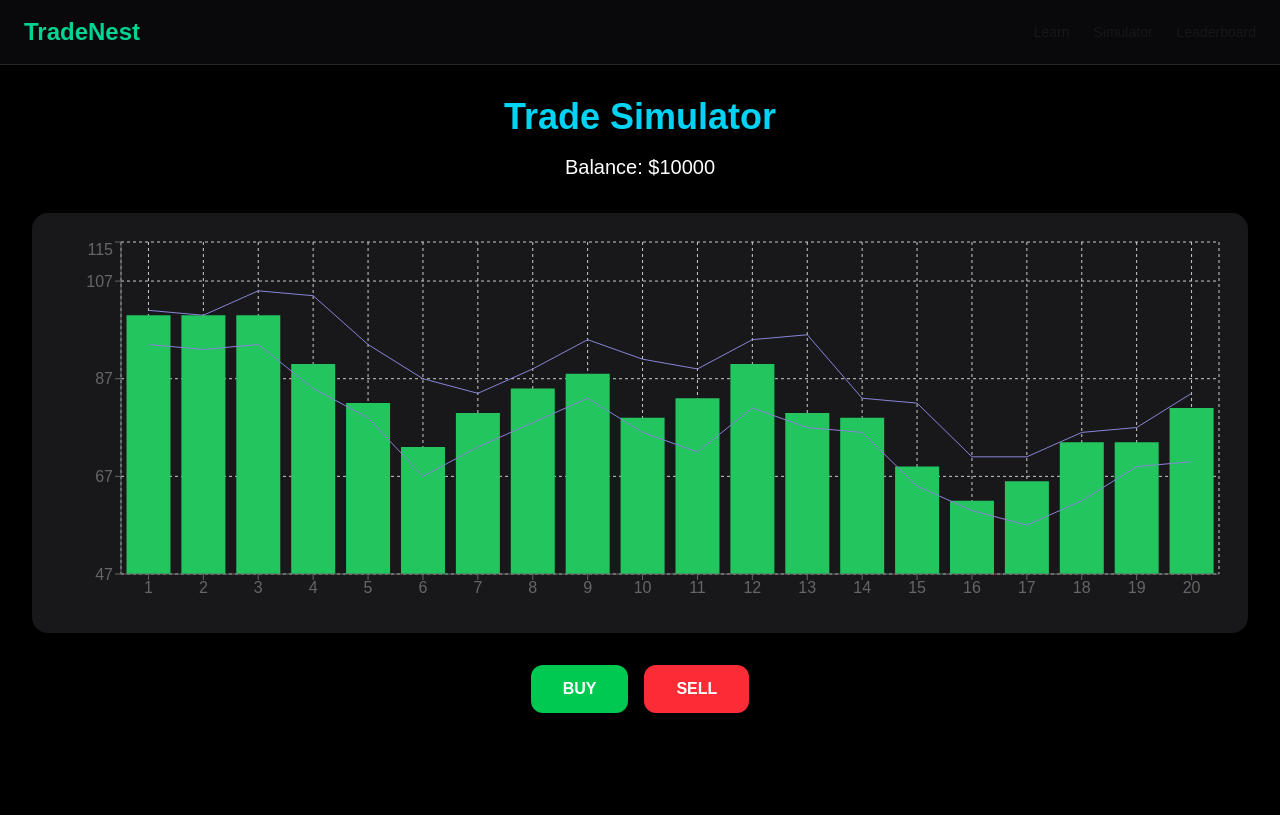
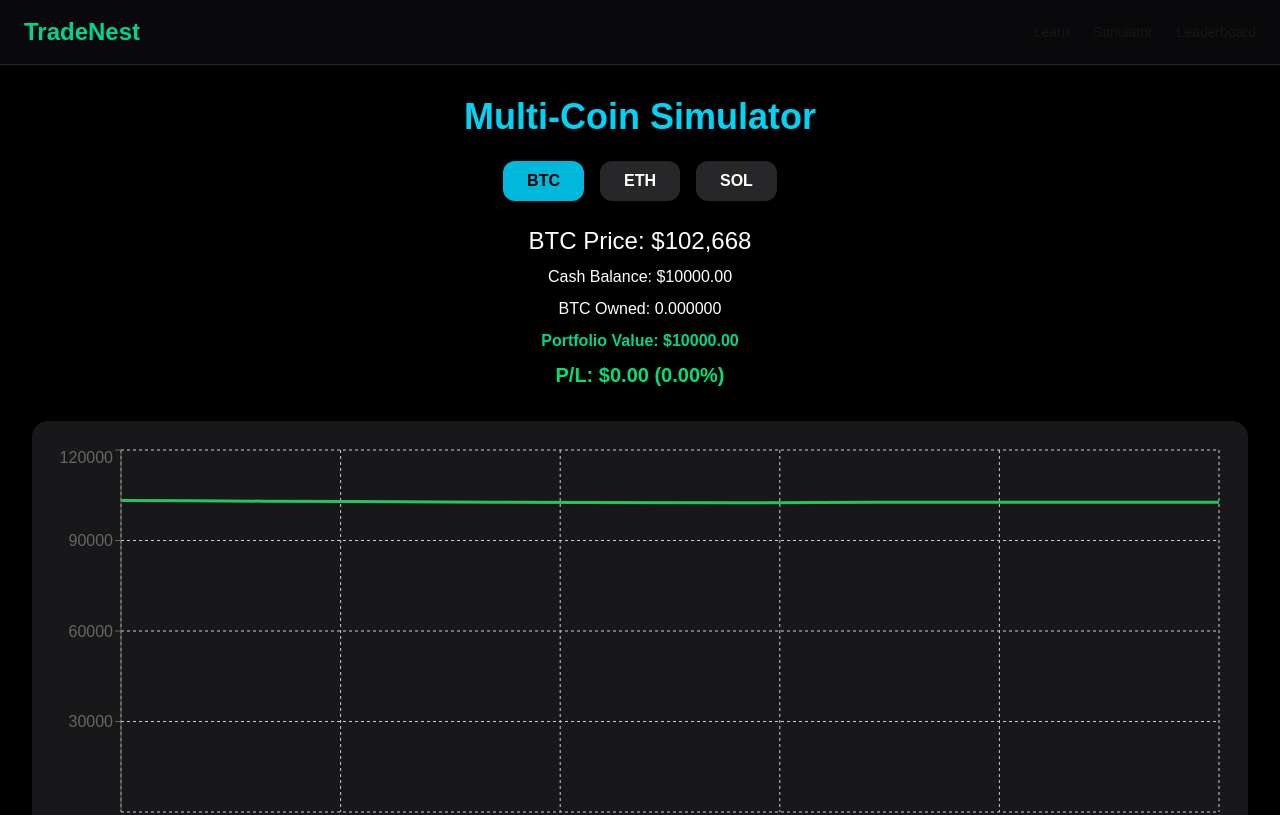
Before and after one commit to fernandoperez704-byte/tradenest, a Next.js app: page /simulator in a window 1280 px wide. Shown: the top 815 px of the page. Built offline with nearby package versions, Linux system fonts and the light colour scheme.

Commit message:
add profit loss tracking

```diff
--- a/app/simulator/page.tsx
+++ b/app/simulator/page.tsx
@@ -1,9 +1,9 @@
 "use client";
+
 import Navbar from "../components/Navbar";
-import { useState } from "react";
+import { useEffect, useState } from "react";
 import {
-  ComposedChart,
-  Bar,
+  LineChart,
   Line,
   XAxis,
   YAxis,
@@ -12,103 +12,289 @@ import {
   CartesianGrid,
 } from "recharts";
 
-type Candle = {
-  name: string;
-  open: number;
-  close: number;
-  high: number;
-  low: number;
+type PricePoint = {
+  time: string;
+  price: number;
 };
 
-function createCandles(): Candle[] {
-  let price = 100;
+type Trade = {
+  type: string;
+  coin: string;
+  price: number;
+  time: string;
+};
 
-  return Array.from({ length: 20 }, (_, i) => {
-    const open = price;
-    const close = open + Math.floor(Math.random() * 20 - 10);
-    const high = Math.max(open, close) + Math.floor(Math.random() * 8);
-    const low = Math.min(open, close) - Math.floor(Math.random() * 8);
+const startingPrices = {
+  BTC: 103000,
+  ETH: 2500,
+  SOL: 180,
+};
 
-    price = close;
+const startingBalance = 10000;
 
-    return {
-      name: `${i + 1}`,
-      open,
-      close,
-      high,
-      low,
+export default function SimulatorPage() {
+  const [selectedCoin, setSelectedCoin] =
+    useState<"BTC" | "ETH" | "SOL">("BTC");
+
+  const [prices, setPrices] = useState(startingPrices);
+
+  const [history, setHistory] = useState<PricePoint[]>([]);
+
+  const [balance, setBalance] =
+    useState(startingBalance);
+
+  const [owned, setOwned] = useState(0);
+
+  const [message, setMessage] = useState("");
+
+  const [trades, setTrades] = useState<Trade[]>([]);
+
+  function updatePrices() {
+    setPrices((prev) => {
+      const updated = {
+        BTC: Math.max(
+          1000,
+          prev.BTC + Math.floor(Math.random() * 800 - 400)
+        ),
+
+        ETH: Math.max(
+          100,
+          prev.ETH + Math.floor(Math.random() * 60 - 30)
+        ),
+
+        SOL: Math.max(
+          10,
+          prev.SOL + Math.floor(Math.random() * 20 - 10)
+        ),
       };
+
+      const selectedPrice = updated[selectedCoin];
+
+      setHistory((old) => [
+        ...old.slice(-29),
+        {
+          time: new Date().toLocaleTimeString(),
+          price: selectedPrice,
+        },
+      ]);
+
+      return updated;
     });
   }
 
-export default function SimulatorPage() {
-  const [candles, setCandles] = useState<Candle[]>(createCandles());
-  const [balance, setBalance] = useState(10000);
-  const [result, setResult] = useState("");
+  useEffect(() => {
+    updatePrices();
 
-  function trade(type: "BUY" | "SELL") {
-    const last = candles[candles.length - 1];
-    const win =
-      (type === "BUY" && last.close > last.open) ||
-      (type === "SELL" && last.close < last.open);
+    const interval = setInterval(updatePrices, 1000);
 
-    if (win) {
-      setBalance(balance + 100);
-      setResult(`${type} won +$100`);
-    } else {
-      setBalance(balance - 100);
-      setResult(`${type} lost -$100`);
+    return () => clearInterval(interval);
+  }, [selectedCoin]);
+
+  const currentPrice = prices[selectedCoin];
+
+  function buyCoin() {
+    const amount = 100;
+
+    if (balance < amount) {
+      setMessage("Not enough balance.");
+      return;
     }
 
-    setCandles(createCandles());
+    setBalance((prev) => prev - amount);
+
+    setOwned((prev) => prev + amount / currentPrice);
+
+    setTrades((prev) => [
+      {
+        type: "BUY",
+        coin: selectedCoin,
+        price: currentPrice,
+        time: new Date().toLocaleTimeString(),
+      },
+      ...prev,
+    ]);
+
+    setMessage(`Bought $100 of ${selectedCoin}`);
   }
 
-  return (<>
+  function sellCoin() {
+    if (owned <= 0) {
+      setMessage(`No ${selectedCoin} owned.`);
+      return;
+    }
+
+    const value = owned * currentPrice;
+
+    setBalance((prev) => prev + value);
+
+    setOwned(0);
+
+    setTrades((prev) => [
+      {
+        type: "SELL",
+        coin: selectedCoin,
+        price: currentPrice,
+        time: new Date().toLocaleTimeString(),
+      },
+      ...prev,
+    ]);
+
+    setMessage(
+      `Sold ${selectedCoin} for $${value.toFixed(2)}`
+    );
+  }
+
+  const portfolioValue =
+    balance + owned * currentPrice;
+
+  const pnl =
+    portfolioValue - startingBalance;
+
+  const pnlPercent =
+    (pnl / startingBalance) * 100;
+
+  return (
+    <>
       <Navbar />
+
       <main className="min-h-screen bg-black text-white p-8">
         <h1 className="text-4xl font-bold text-cyan-400 text-center">
-        Trade Simulator
+          Multi-Coin Simulator
         </h1>
 
-      <p className="text-center mt-4 text-xl">
-        Balance: ${balance}
+        <div className="mt-6 flex justify-center gap-4">
+          {["BTC", "ETH", "SOL"].map((coin) => (
+            <button
+              key={coin}
+              onClick={() =>
+                setSelectedCoin(
+                  coin as "BTC" | "ETH" | "SOL"
+                )
+              }
+              className={`px-6 py-2 rounded-xl font-bold ${
+                selectedCoin === coin
+                  ? "bg-cyan-500 text-black"
+                  : "bg-zinc-800"
+              }`}
+            >
+              {coin}
+            </button>
+          ))}
+        </div>
+
+        <div className="mt-6 text-center space-y-2">
+          <p className="text-2xl">
+            {selectedCoin} Price: $
+            {currentPrice.toLocaleString()}
           </p>
+
+          <p>Cash Balance: ${balance.toFixed(2)}</p>
+
+          <p>
+            {selectedCoin} Owned: {owned.toFixed(6)}
+          </p>
+
+          <p className="text-emerald-400 font-bold">
+            Portfolio Value: $
+            {portfolioValue.toFixed(2)}
+          </p>
+
+          <p
+            className={`text-xl font-bold ${
+              pnl >= 0
+                ? "text-green-400"
+                : "text-red-400"
+            }`}
+          >
+            P/L: ${pnl.toFixed(2)} (
+            {pnlPercent.toFixed(2)}%)
+          </p>
+        </div>
 
         <div className="mt-8 bg-zinc-900 rounded-2xl p-6 h-[420px]">
           <ResponsiveContainer width="100%" height="100%">
-          <ComposedChart data={candles}>
+            <LineChart data={history}>
               <CartesianGrid strokeDasharray="3 3" />
-            <XAxis dataKey="name" />
-            <YAxis domain={["dataMin - 10", "dataMax + 10"]} />
+
+              <XAxis dataKey="time" hide />
+
+              <YAxis />
+
               <Tooltip />
-            <Line dataKey="high" stroke="#8884d8" dot={false} />
-            <Line dataKey="low" stroke="#8884d8" dot={false} />
-            <Bar dataKey="close" fill="#22c55e" />
-          </ComposedChart>
+
+              <Line
+                type="monotone"
+                dataKey="price"
+                stroke="#22c55e"
+                strokeWidth={3}
+                dot={false}
+              />
+            </LineChart>
           </ResponsiveContainer>
         </div>
 
-      {result && (
+        {message && (
           <p className="text-center mt-6 text-xl font-bold">
-          {result}
+            {message}
           </p>
         )}
 
         <div className="mt-8 flex justify-center gap-4">
           <button
-          onClick={() => trade("BUY")}
+            onClick={buyCoin}
             className="px-8 py-3 bg-green-500 rounded-xl font-bold"
           >
-          BUY
+            BUY $100
           </button>
 
           <button
-          onClick={() => trade("SELL")}
+            onClick={sellCoin}
             className="px-8 py-3 bg-red-500 rounded-xl font-bold"
           >
             SELL
           </button>
         </div>
+
+        <div className="mt-12 bg-zinc-900 rounded-2xl p-6">
+          <h2 className="text-2xl font-bold mb-4">
+            Trade History
+          </h2>
+
+          <div className="space-y-3">
+            {trades.length === 0 && (
+              <p className="text-gray-400">
+                No trades yet.
+              </p>
+            )}
+
+            {trades.map((trade, index) => (
+              <div
+                key={index}
+                className="flex justify-between bg-zinc-800 p-4 rounded-xl"
+              >
+                <div>
+                  <span
+                    className={
+                      trade.type === "BUY"
+                        ? "text-green-400"
+                        : "text-red-400"
+                    }
+                  >
+                    {trade.type}
+                  </span>{" "}
+                  {trade.coin}
+                </div>
+
+                <div>
+                  ${trade.price.toLocaleString()}
+                </div>
+
+                <div>{trade.time}</div>
+              </div>
+            ))}
+          </div>
+        </div>
       </main>
-  </>);
+    </>
+  );
 }
```
Lines whose indentation alone changed are shown as unchanged.
